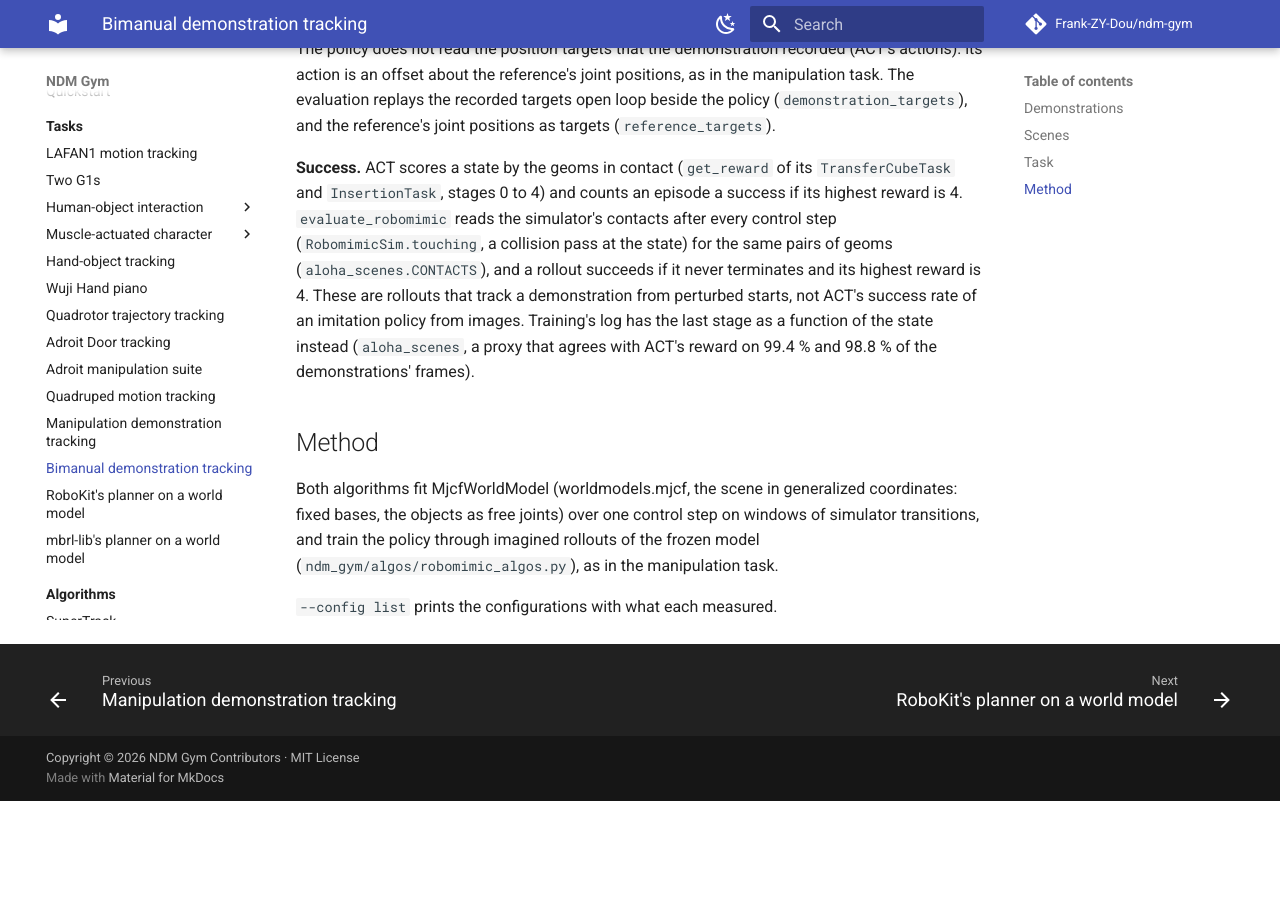
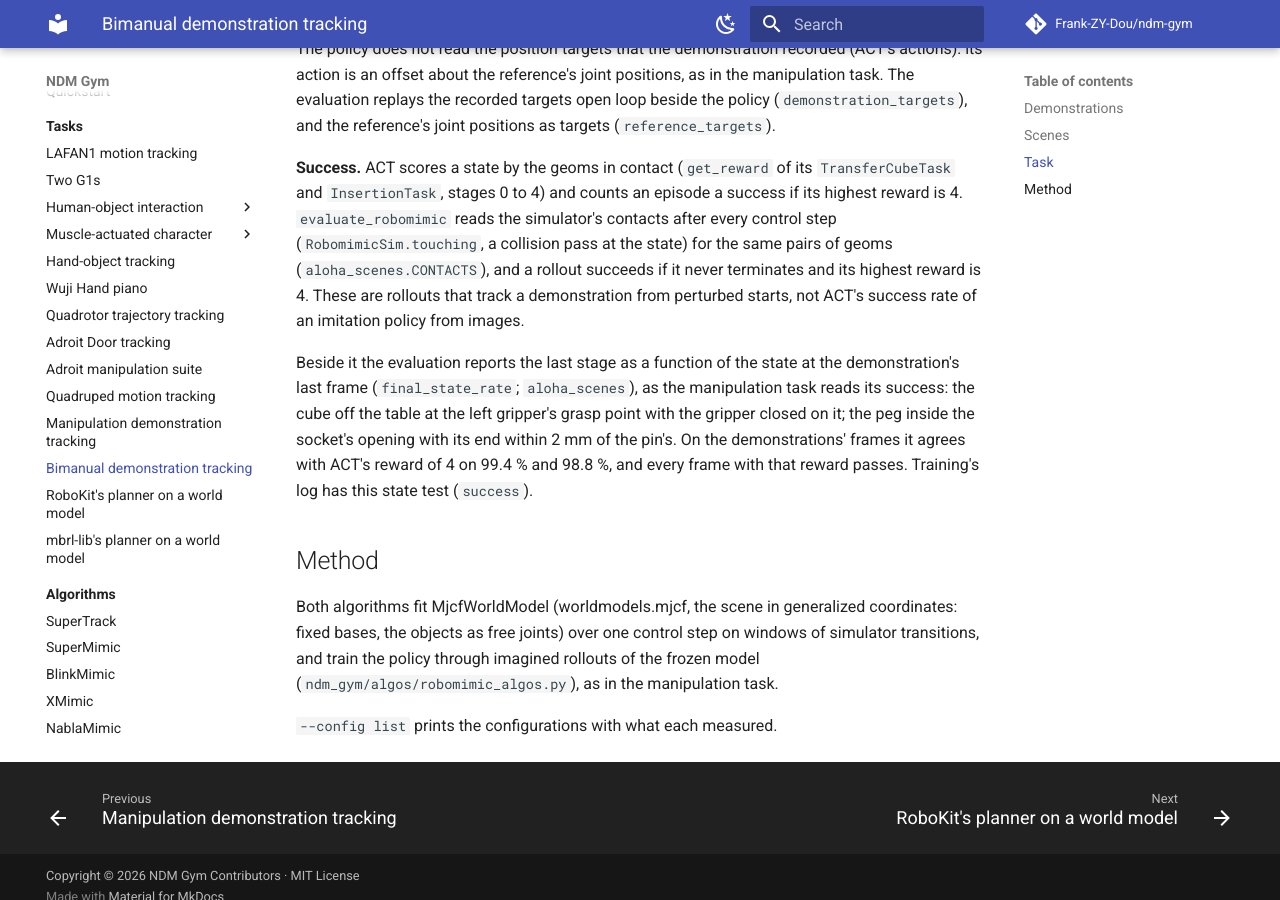
Before and after one commit to Frank-ZY-Dou/ndm-gym, an MkDocs documentation site: the page built from docs/tasks/aloha.md, in a window 1280 px wide and 900 px high, scrolled down 2583 px. Built offline with MkDocs 1.6.1 and Material for MkDocs 9.7.7, drawn with Linux system fonts in a browser that asks for light colours; comment, search, counter and statistics services are not loaded; before the commit the page ends 3384 px from its top, so only the background shows below that.

Commit message:
ALOHA tracking: the state test at the last frame beside ACT's reward; the small test scene damped; the docs' tables
Co-Authored-By: Claude Fable 5.2 <noreply@anthropic.com>

```diff
--- a/docs/tasks/aloha.md
+++ b/docs/tasks/aloha.md
@@ -81,9 +81,13 @@ beside the policy (`demonstration_targets`), and the reference's joint positions
 0 to 4) and counts an episode a success if its highest reward is 4. `evaluate_robomimic` reads the simulator's contacts
 after every control step (`RobomimicSim.touching`, a collision pass at the state) for the same pairs of geoms
 (`aloha_scenes.CONTACTS`), and a rollout succeeds if it never terminates and its highest reward is 4. These are rollouts
-that track a demonstration from perturbed starts, not ACT's success rate of an imitation policy from images. Training's
-log has the last stage as a function of the state instead (`aloha_scenes`, a proxy that agrees with ACT's reward on 99.4 %
-and 98.8 % of the demonstrations' frames).
+that track a demonstration from perturbed starts, not ACT's success rate of an imitation policy from images.
+
+Beside it the evaluation reports the last stage as a function of the state at the demonstration's last frame
+(`final_state_rate`; `aloha_scenes`), as the manipulation task reads its success: the cube off the table at the left
+gripper's grasp point with the gripper closed on it; the peg inside the socket's opening with its end within 2 mm of the
+pin's. On the demonstrations' frames it agrees with ACT's reward of 4 on 99.4 % and 98.8 %, and every frame with that
+reward passes. Training's log has this state test (`success`).
 
 ## Method
 
```
Also changed, not shown: README.md (+2 -2 lines), docs/coverage.md (+2 -0 lines), docs/index.md (+2 -2 lines), docs/tasks.md (+1 -0 lines), 3 other files.
